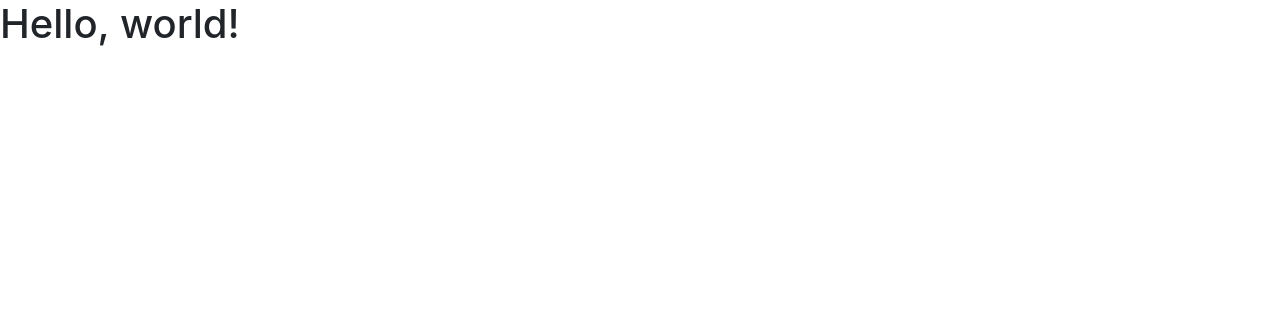
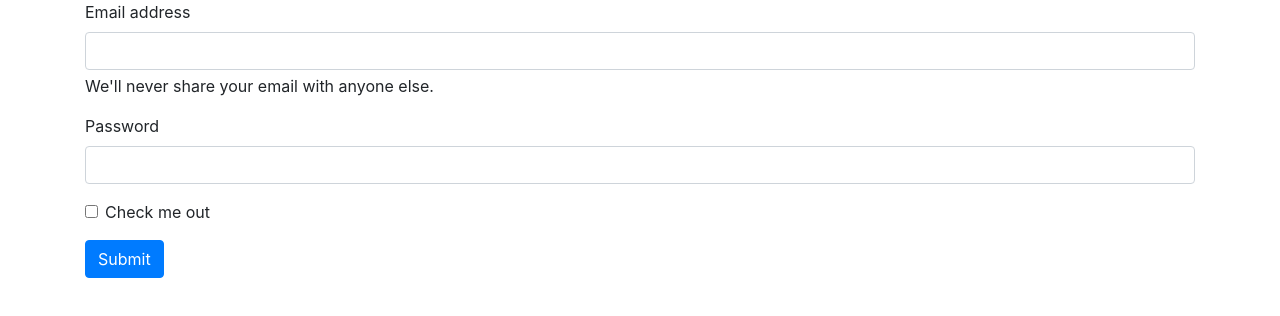
Before and after one commit to bobbynaira89/x-centralized-workflow, a plain HTML site: page index.html in a window 1280 px wide. Drawn offline with nearby package versions, Linux system fonts and the light colour scheme.

Commit message:
add basic log in form

```diff
--- a/index.html
+++ b/index.html
@@ -7,7 +7,26 @@
     <link href="css/bootstrap.min.css" rel="stylesheet" media="screen">
   </head>
   <body>
-    <h1>Hello, world!</h1>
+    <div class="container">
+
+        <form>
+            <div class="mb-3">
+              <label for="exampleInputEmail1" class="form-label">Email address</label>
+              <input type="email" class="form-control" id="exampleInputEmail1" aria-describedby="emailHelp">
+              <div id="emailHelp" class="form-text">We'll never share your email with anyone else.</div>
+            </div>
+            <div class="mb-3">
+              <label for="exampleInputPassword1" class="form-label">Password</label>
+              <input type="password" class="form-control" id="exampleInputPassword1">
+            </div>
+            <div class="mb-3 form-check">
+              <input type="checkbox" class="form-check-input" id="exampleCheck1">
+              <label class="form-check-label" for="exampleCheck1">Check me out</label>
+            </div>
+            <button type="submit" class="btn btn-primary">Submit</button>
+          </form>
+
+    </div>
     <script src="https://code.jquery.com/jquery.js"></script>
     <script src="js/bootstrap.min.js"></script>
   </body>
```
